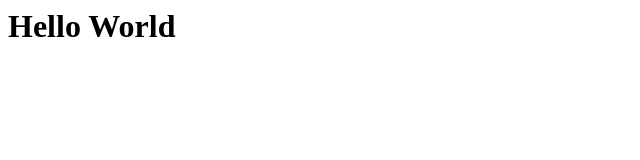
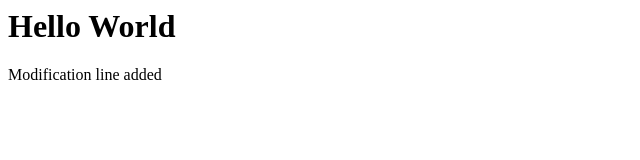
Before and after one commit to 2408123rosary-dotcom/cloud-web-test, a plain HTML site: page index.html in a window 1280 px wide. Shown: the whole page, without its empty margins (0-640 px from the left). Drawn offline with Linux system fonts and the light colour scheme.

Commit message:
Update cloud deployment test

```diff
--- a/index.html
+++ b/index.html
@@ -1 +1,2 @@
 <h1>Hello World</h1>
+<p>Modification line added</p>
```
